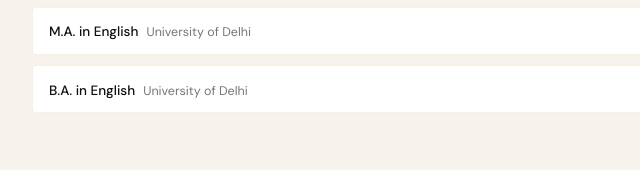
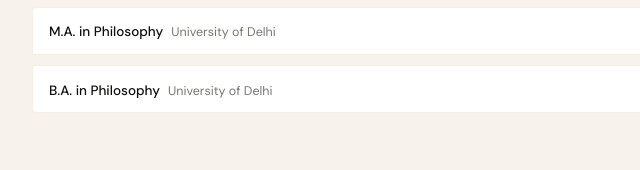
Before and after one commit to nikhatjahan11/nikhatjahan.github.io, a plain HTML site: page index.html in a window 1280 px wide. Shown: the part 5849-6019 px from the top of the page, 176-816 px from the left. Drawn offline with nearby package versions, Linux system fonts and the light colour scheme.

Commit message:
Update index.html

```diff
--- a/index.html
+++ b/index.html
@@ -391,8 +391,8 @@
   <div class="section-header"><span class="num">06</span><h2>Education and Certifications</h2><div class="line"></div></div>
   <div class="edu-row"><div><span>TESOL Diploma (280 hrs)</span><small>Asian College of Teachers</small></div><span class="yr">2023 to 2024</span></div>
   <div class="edu-row"><div><span>B.Ed. in Education</span><small>Chaudhary Ranbir Singh University</small></div><span class="yr">2019 to 2021</span></div>
-  <div class="edu-row"><div><span>M.A. in English</span><small>University of Delhi</small></div><span class="yr">2015 to 2017</span></div>
-  <div class="edu-row"><div><span>B.A. in English</span><small>University of Delhi</small></div><span class="yr">2012 to 2015</span></div>
+  <div class="edu-row"><div><span>M.A. in Philosophy</span><small>University of Delhi</small></div><span class="yr">2015 to 2017</span></div>
+  <div class="edu-row"><div><span>B.A. in Philosophy</span><small>University of Delhi</small></div><span class="yr">2012 to 2015</span></div>
 </section>
 
 <section id="contact">
```
